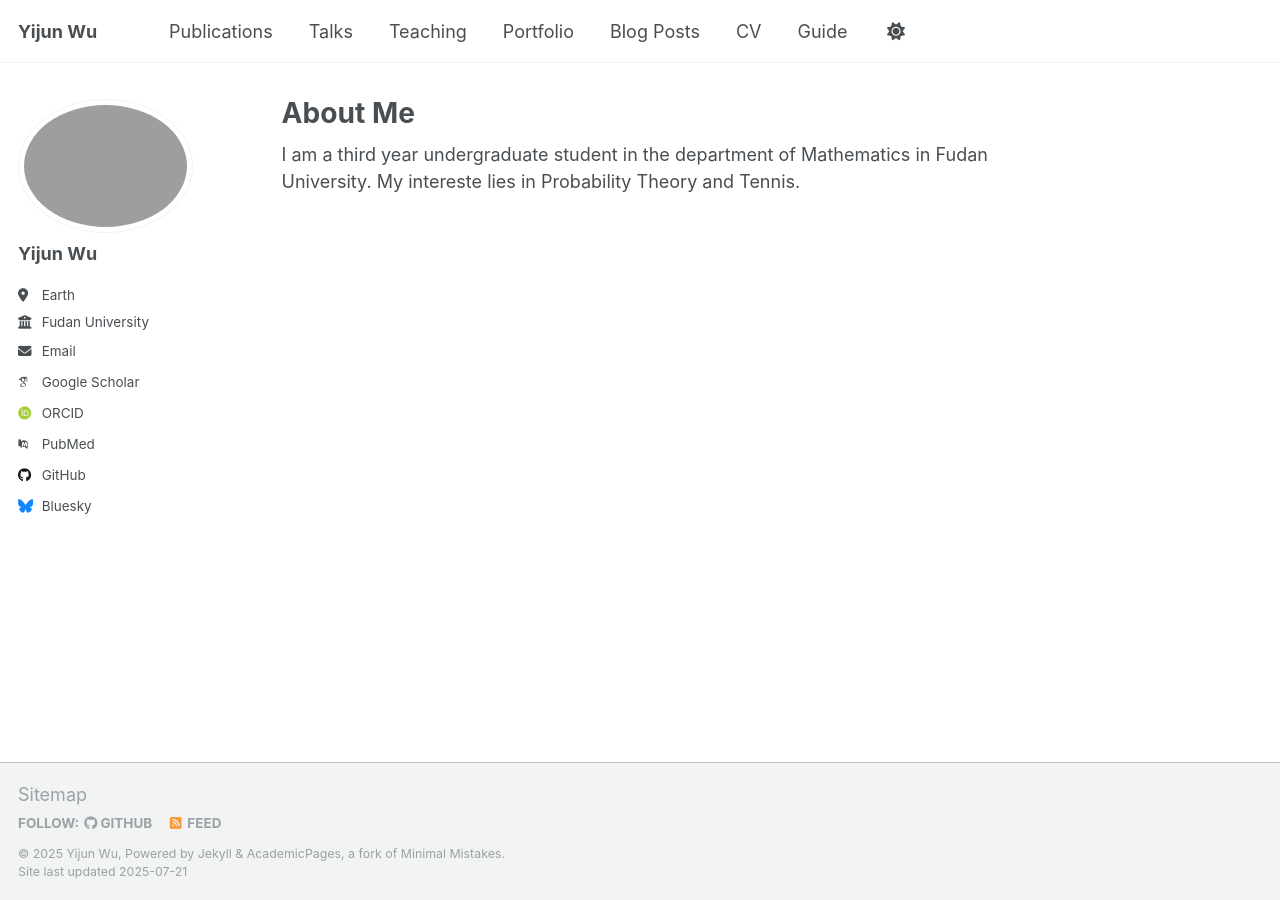
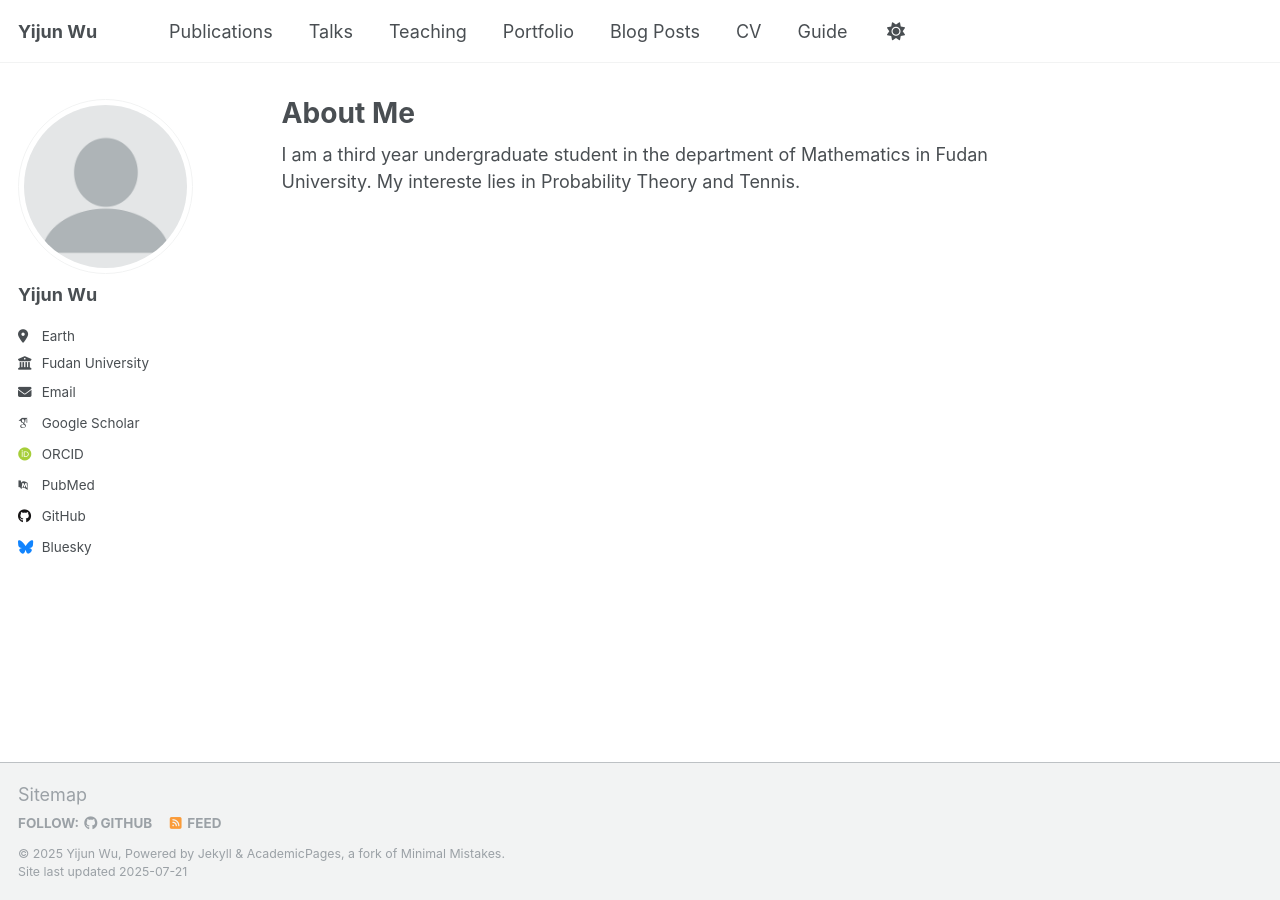
Before and after one commit to KostivArr/KostivArr.github.io, a Jekyll site: the page built from _pages/about.md, in a window 1280 px wide. Built offline with Jekyll 4.4.1, drawn with Linux system fonts in a browser that asks for light colours; some web fonts are replaced; a script that is not in the unit is left out.

Commit message:
Update _config.yml

```diff
--- a/_config.yml
+++ b/_config.yml
@@ -22,7 +22,7 @@ repository               : "academicpages/academicpages.github.io"
 #               Additional customization can be done by editing /_includes/author-profile.html
 author:
   # Biographic information
-  avatar           : "1.jpg"
+  avatar           : "profile.png"
   name             : "Yijun Wu"
   pronouns         : # example: "she/her"
   bio              : ""
```
